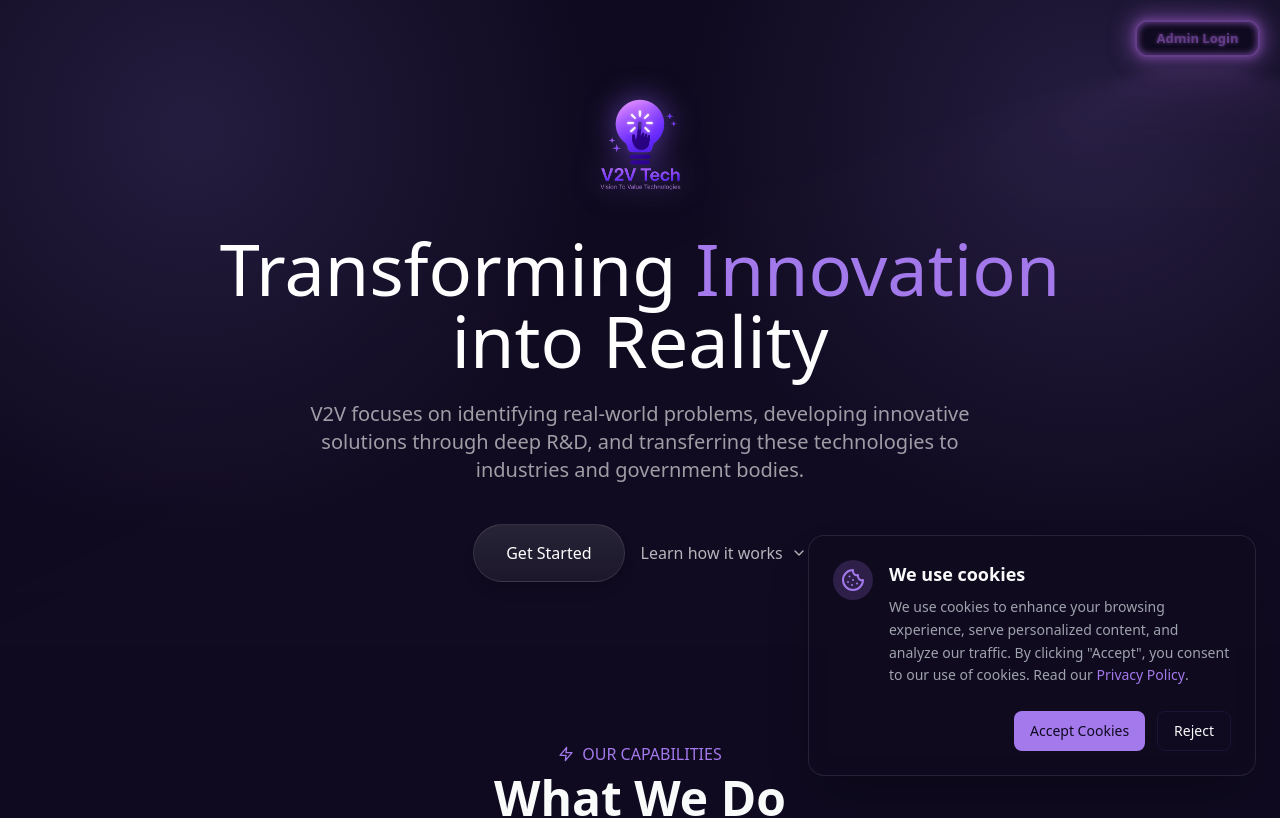
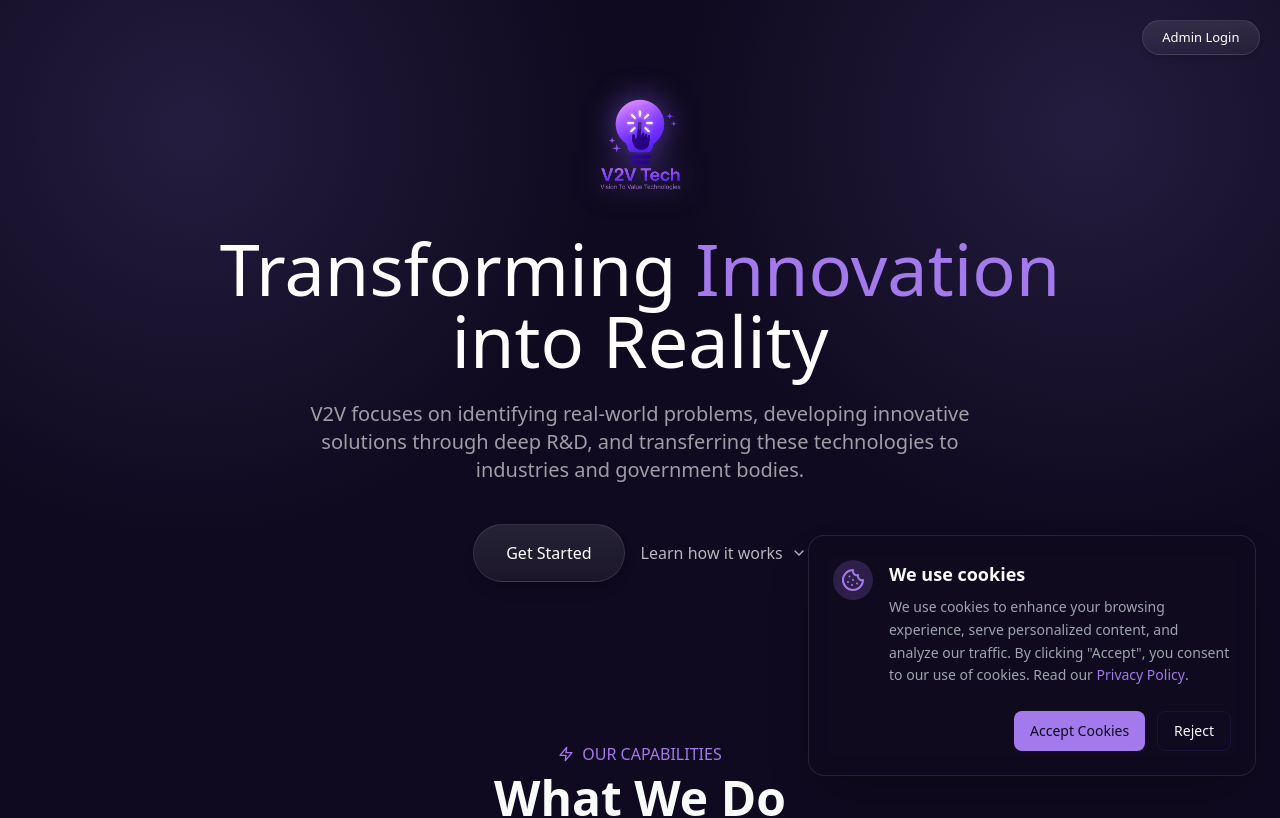
Before and after one commit to phravins/V2V-Tech, a React (Vite) app: page / in a window 1280 px wide. Shown: the top 818 px of the page. Built offline with nearby package versions, Linux system fonts and the light colour scheme; no server answers.

Commit message:
Update Admin Login button to glassmorphic pill style

```diff
--- a/src/index.css
+++ b/src/index.css
@@ -103,57 +103,35 @@
   }
 }
 
-/* From Uiverse.io by cssbuttons-io */
+/* Glassmorphic Pill Button (Admin Style) */
 .neon-button {
-  --glow-color: rgb(100, 61, 136);
-  --glow-spread-color: rgba(100, 61, 136, 0.781);
-  --enhanced-glow-color: rgb(100, 61, 136);
-  --btn-color: hsl(var(--background));
-  border: .2em solid var(--glow-color);
+  background: linear-gradient(to bottom, rgba(255, 255, 255, 0.1), rgba(255, 255, 255, 0.05));
+  border: 1px solid rgba(255, 255, 255, 0.1);
+  color: white;
   padding: 0.5em 1.5em;
-  color: var(--glow-color);
   font-size: 13px;
-  font-weight: bold;
-  background-color: var(--btn-color);
-  border-radius: 1em;
+  font-weight: 500;
+  border-radius: 9999px;
   outline: none;
-  /* Reduced glow intensity significantly */
-  box-shadow: 0 0 0.6em 0.1em var(--glow-color),
-    0 0 1.5em 0.5em var(--glow-spread-color),
-    inset 0 0 0.5em 0.1em var(--glow-color);
-  text-shadow: 0 0 0.3em var(--glow-color);
   position: relative;
-  transition: all 0.3s;
+  transition: all 0.3s ease;
   cursor: pointer;
+  box-shadow: 0 4px 6px -1px rgba(0, 0, 0, 0.1), 0 2px 4px -1px rgba(0, 0, 0, 0.06);
+  backdrop-filter: blur(10px);
+}
+
+.neon-button:hover {
+  border-color: rgba(155, 135, 245, 0.3);
+  box-shadow: 0 0 20px rgba(155, 135, 245, 0.5);
+  /* Purple glow on hover */
+  transform: translateY(-1px);
+}
+
+.neon-button:active {
+  transform: translateY(0);
+  box-shadow: 0 0 10px rgba(155, 135, 245, 0.3);
 }
 
 .neon-button::after {
-  pointer-events: none;
-  content: "";
-  position: absolute;
-  top: 120%;
-  left: 0;
-  height: 100%;
-  width: 100%;
-  background-color: var(--glow-spread-color);
-  filter: blur(1.5em);
-  /* Reduced blur */
-  opacity: .5;
-  /* Reduced opacity */
-  transform: perspective(1.5em) rotateX(35deg) scale(1, .6);
+  content: none;
 }
-
-.neon-button:hover {
-  color: var(--btn-color);
-  background-color: var(--glow-color);
-  /* Reduced hover glow */
-  box-shadow: 0 0 0.8em 0.2em var(--glow-color),
-    0 0 2em 1em var(--glow-spread-color),
-    inset 0 0 0.6em 0.2em var(--glow-color);
-}
-
-.neon-button:active {
-  box-shadow: 0 0 0.6em 0.25em var(--glow-color),
-    0 0 1.5em 1em var(--glow-spread-color),
-    inset 0 0 0.5em 0.25em var(--glow-color);
-}
```
